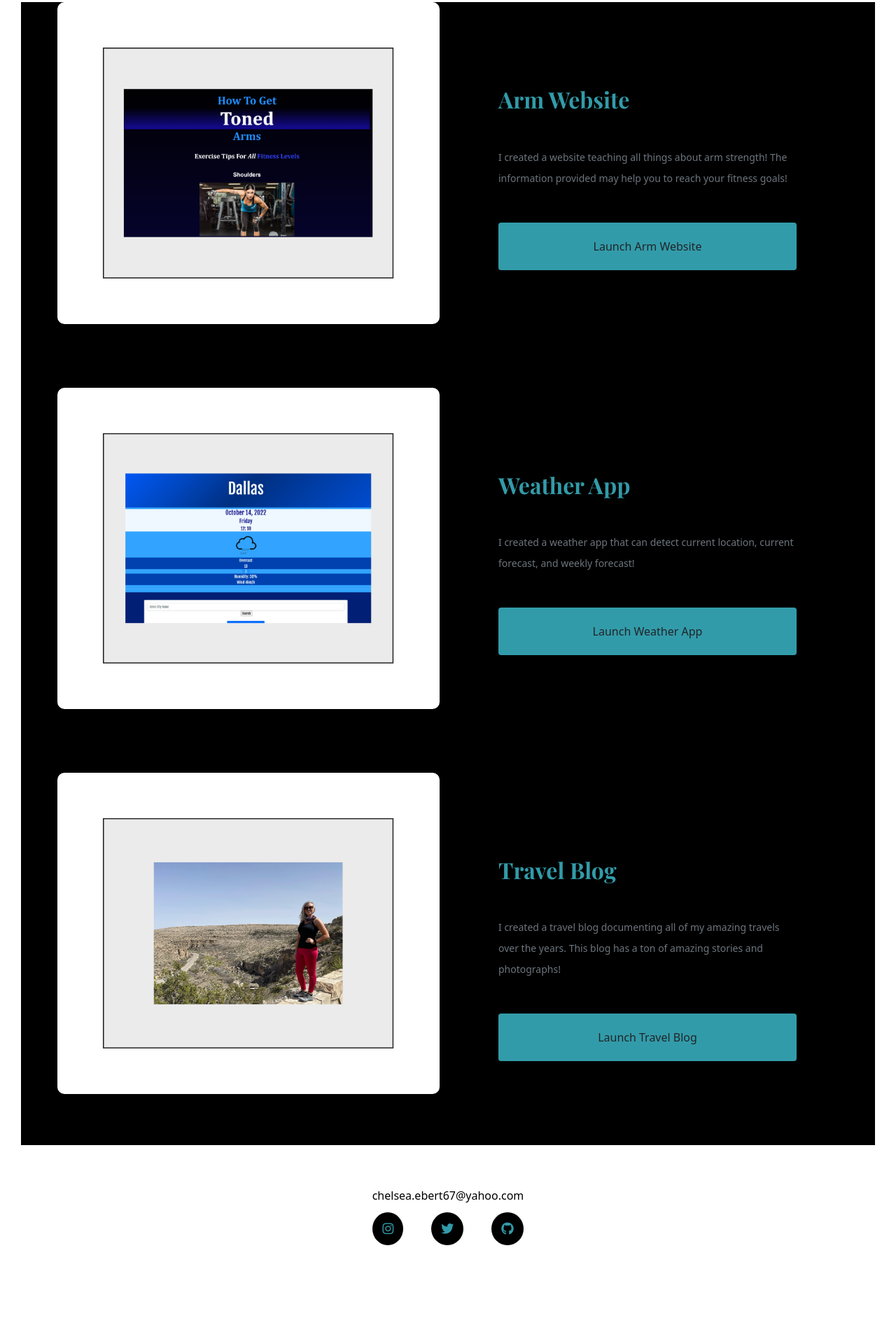
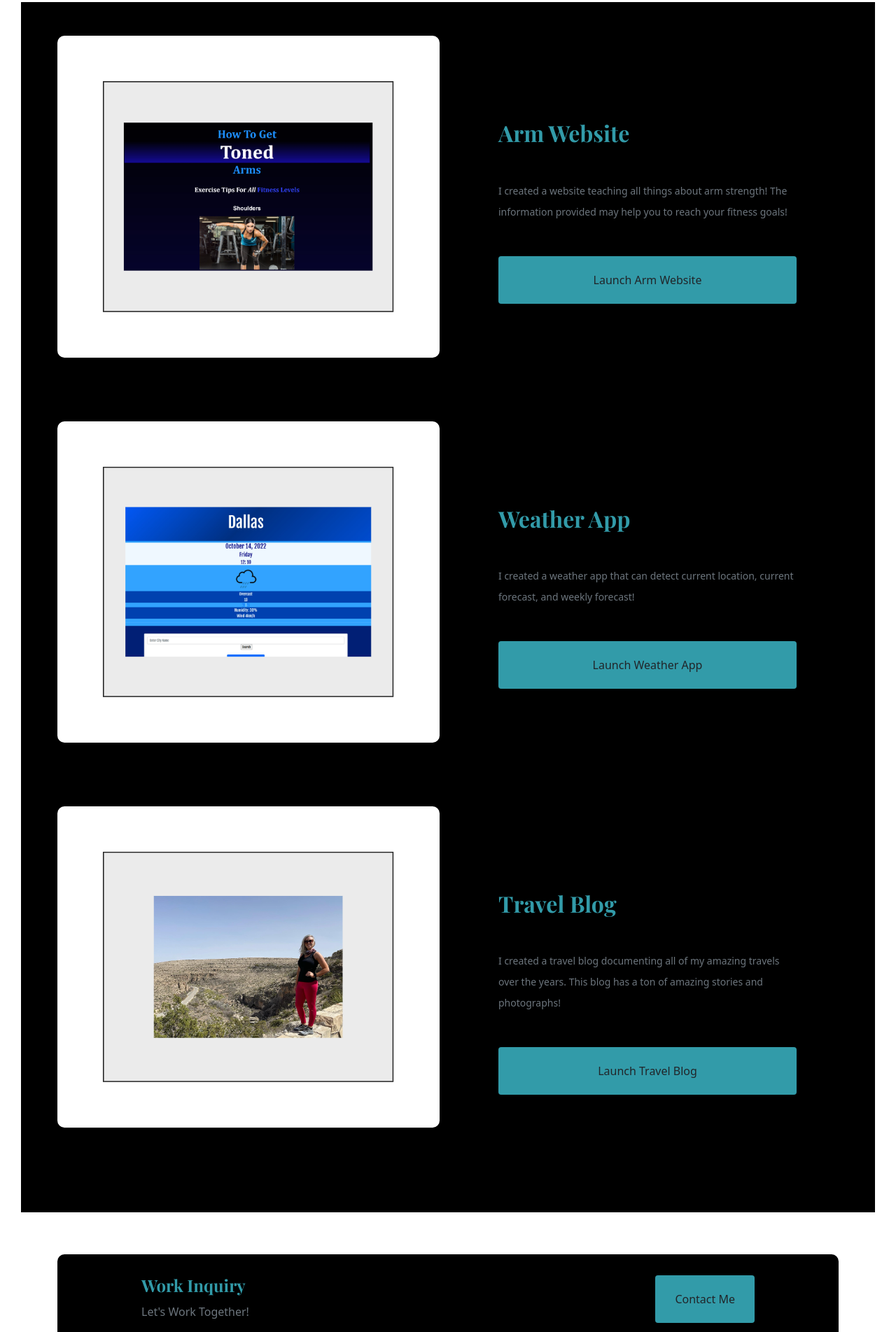
Before and after one commit to chelseacampbell22/campbell-portfolio, a plain HTML site: page index.html in a window 1280 px wide. Shown: the part 897-2800 px from the top of the page at 70% size. Before the commit the page ends 2736 px from the top, so only its background shows below. Drawn offline with nearby package versions, Linux system fonts and the light colour scheme.

Commit message:
Created footer and added margin bottomrs

```diff
--- a/index.html
+++ b/index.html
@@ -54,12 +54,12 @@
     <div class="content">
     <div class="container">
       <div class="row mb-5">
-        <div class="col d-none d-lg-block">
+        <div class="col d-none d-lg-block mt-5">
           <img src="images/armsPR.png" class="img-fluid image-thumbnail" alt="arms"/>
         </div>
         <div class="col">
         <div class="project-description">
-         <h2 class="mb-5">Arm Website</h2>
+         <h2 class="mb-5 mt-5">Arm Website</h2>
            <p class="mb-5 text-muted"
            >I created a website teaching all things about arm strength! The information provided may help you to reach your fitness goals!</p>
                   <div class="arms-button"><a href="#" class="btn btn-arms">Launch Arm Website</a></div>
@@ -85,10 +85,10 @@
         </div>
         <div class="col">
         <div class="project-description">
-         <h2 class="mb-5">Travel Blog</h2>
+         <h2 class="mb-5 ">Travel Blog</h2>
            <p class="mb-5 text-muted"
            >I created a travel blog documenting all of my amazing travels over the years. This blog has a ton of amazing stories and photographs!</p>
-                  <div class="travel-button"><a href="#" class="btn btn-travel">Launch Travel Blog</a></div>
+                  <div class="travel-button mb-5"><a href="#" class="btn btn-travel">Launch Travel Blog</a></div>
         </div>
       </div>
       </div>
@@ -96,6 +96,16 @@
       </div>
       <div class="footer-container container">
       <footer>
+        <div class="contact-box d-flex justify-content-between mb-5 d-none d-md-flex">
+          <div>
+            <h4>Work Inquiry</h4>
+          <p class="text-muted">Let's Work Together!</p>
+          </div>
+          <div class="footer-button">
+          <a href="" class="btn btn-branding">Contact Me</a>
+        </div>
+          </div>
+
         <div class="d-flex justify-content-center">
         <a href="mailto:chelsea.ebert67@yahoo.com" class="email-link">chelsea.ebert67@yahoo.com</a></div>
         <div class="social-links d-flex justify-content-center">
```
